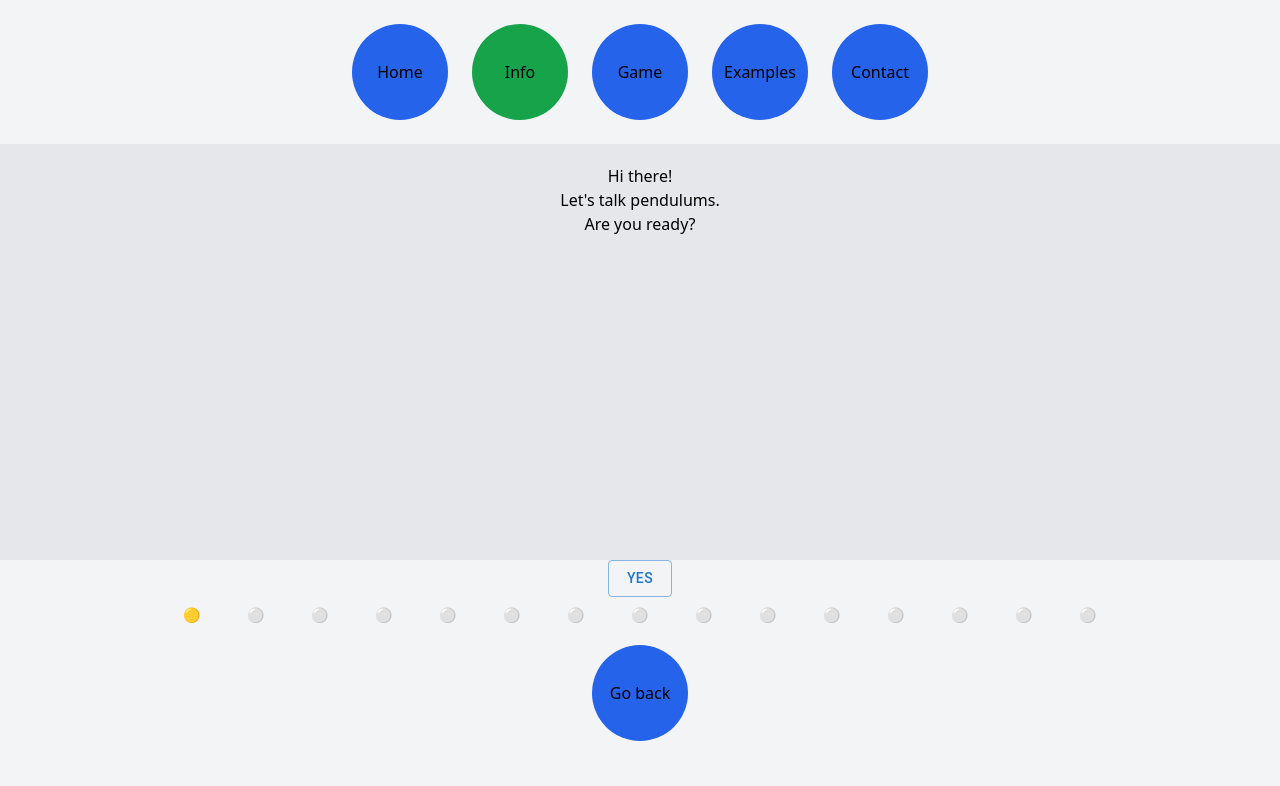
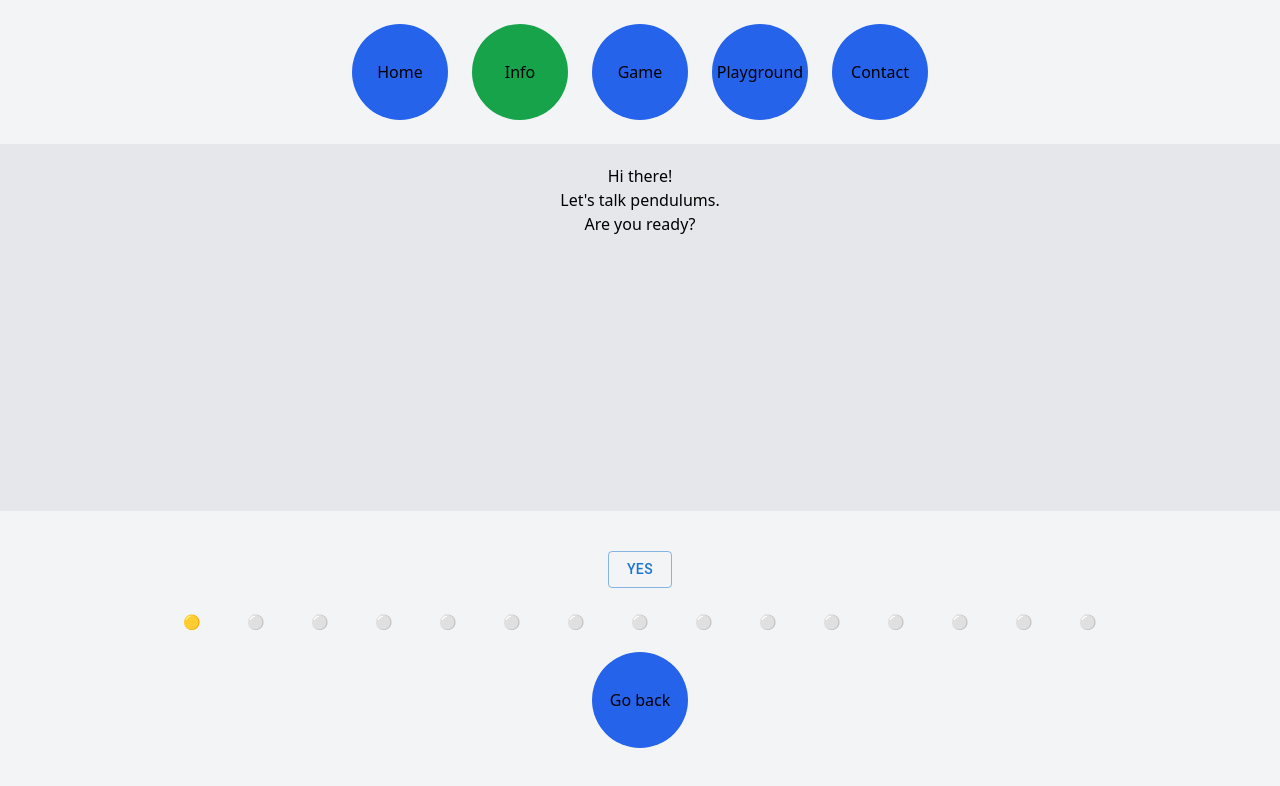
Before and after one commit to RealPendulum/RealPendulum, a Next.js app in the folder real-pendulum/: page /info in a window 1280 px wide. Shown: the top 786 px of the page. Built offline with nearby package versions, Linux system fonts and the light colour scheme.

Commit message:
Squashed commit of the following:
commit d4287f3a23a836475ef2d1a6d82d132df24315ff
Author: Tomasz Żelawski <tzelawski@gmail.com>
Date:   Fri May 3 23:00:36 2024 +0200

    init

```diff
--- a/real-pendulum/app/framerate.ts
+++ b/real-pendulum/app/framerate.ts
@@ -12,14 +12,13 @@ export function getFrameDuration() {
       const newTimestamp = performance.now();
       const difference = newTimestamp - oldTimestamp;
       oldTimestamp = newTimestamp;
-      const fpsValue = 1000 / difference;
       totalTime += difference;
       if (counter < length) {
         requestAnimationFrame(callback);
         counter++;
       } else {
-        const meanFpsValue = Math.round(totalTime / length);
-        resolve(meanFpsValue);
+        const meanFrameDuration = Math.round(totalTime / length);
+        resolve(meanFrameDuration);
       }
     }
   });
--- a/real-pendulum/app/navigation.tsx
+++ b/real-pendulum/app/navigation.tsx
@@ -1,5 +1,5 @@
 import Link from "next/link";
-import Urls from "@/urls";
+import Urls from "./urls";
 
 export default function NavigationBar({
   currentSiteUrl,
@@ -13,7 +13,7 @@ export default function NavigationBar({
           ["Home", Urls.homeURL],
           ["Info", Urls.infoURL],
           ["Game", Urls.gameURL],
-          ["Examples", Urls.examplesURL],
+          ["Playground", Urls.examplesURL],
           ["Contact", Urls.contactURL],
         ].map(([title, url]) => (
           <Link
--- a/real-pendulum/app/pendulum.tsx
+++ b/real-pendulum/app/pendulum.tsx
@@ -8,7 +8,6 @@ import {
 } from "react";
 import axios from "axios";
 import { getFrameDuration } from "./framerate";
-import { time } from "console";
 
 export function TwoPendulums() {
   const [isWaitingToStart, setIsWaitingToStart] = useState(true);
--- /dev/null
+++ b/real-pendulum/app/urls.ts
@@ -0,0 +1,10 @@
+const Urls = {
+  baseURL: "http://localhost:3000/",
+  homeURL: "/",
+  infoURL: "info/",
+  gameURL: "game/",
+  examplesURL: "playground/",
+  contactURL: "contact/",
+};
+
+export default Urls;
--- a/real-pendulum/pages/contact.tsx
+++ b/real-pendulum/pages/contact.tsx
@@ -1,5 +1,5 @@
 import NavigationBar from "@/app/navigation";
-import Urls from "@/urls";
+import Urls from "@/app/urls";
 
 export default function Contact() {
   return (
--- a/real-pendulum/pages/game.tsx
+++ b/real-pendulum/pages/game.tsx
@@ -1,4 +1,4 @@
-import Urls from "@/urls";
+import Urls from "@/app/urls";
 import NavigationBar from "@/app/navigation";
 import { useRef, useState } from "react";
 import { PendulumContainer, PendulumType } from "@/app/pendulum";
--- a/real-pendulum/pages/index.tsx
+++ b/real-pendulum/pages/index.tsx
@@ -1,7 +1,7 @@
 import "@/app/globals.css";
 import NavigationBar from "@/app/navigation";
 import { TwoPendulums } from "@/app/pendulum";
-import Urls from "@/urls";
+import Urls from "@/app/urls";
 
 export default function Home() {
   return (
--- a/real-pendulum/pages/info.tsx
+++ b/real-pendulum/pages/info.tsx
@@ -4,19 +4,22 @@ import { PendulumType, PendulumContainer } from "@/app/pendulum";
 import "@/app/globals.css";
 import Link from "next/link";
 import NavigationBar from "@/app/navigation";
-import Urls from "@/urls";
+import Urls from "@/app/urls";
 
 export default function Info() {
   const [currentSlide, setCurrentSlide] = useState(0);
   const { Slide } = Slides[currentSlide];
   return (
-    <div className="min-h-screen bg-gray-100">
-      <div className="container mx-auto center">
+    <div className="min-h-screen bg-gray-100 flex flex-col">
       <NavigationBar currentSiteUrl={Urls.infoURL} />
-        <div className="flex flex-col h-[70vh] justify-between p-5 overflow-auto bg-gray-200">
+      <div className="flex-grow overflow-auto bg-gray-200">
+        <div className="container center mx-auto p-5">
           <Slide />
         </div>
-        <div className="container fixed bottom-0 h-[30vh] z-10 bg-gray-100">
+      </div>
+      <div className="p-5">
+        <div className="container mx-auto p-5">
+          <div className="flex flex-col gap-4">
             <NavigationArrows
               currentSlide={currentSlide}
               setCurrentSlide={setCurrentSlide}
@@ -25,6 +28,7 @@ export default function Info() {
               currentSlide={currentSlide}
               setCurrentSlide={setCurrentSlide}
             />
+          </div>
         </div>
       </div>
     </div>
--- a/real-pendulum/pages/examples.tsx
+++ b/real-pendulum/pages/playground.tsx
@@ -4,7 +4,7 @@ import { PendulumContainer, PendulumType } from "@/app/pendulum";
 import { useState } from "react";
 
 import NavigationBar from "@/app/navigation";
-import Urls from "@/urls";
+import Urls from "@/app/urls";
 
 export default function Examples() {
   return (
--- a/real-pendulum/urls.ts
+++ /dev/null
@@ -1,17 +0,0 @@
-const baseURL = "http://localhost:3000/";
-const homeURL = "/";
-const infoURL = "info/";
-const gameURL = "game/";
-const examplesURL = "examples/";
-const contactURL = "contact/";
-
-const Urls = {
-  baseURL,
-  homeURL,
-  infoURL,
-  gameURL,
-  examplesURL,
-  contactURL,
-};
-
-export default Urls;
```
Lines whose indentation alone changed are shown as unchanged.
